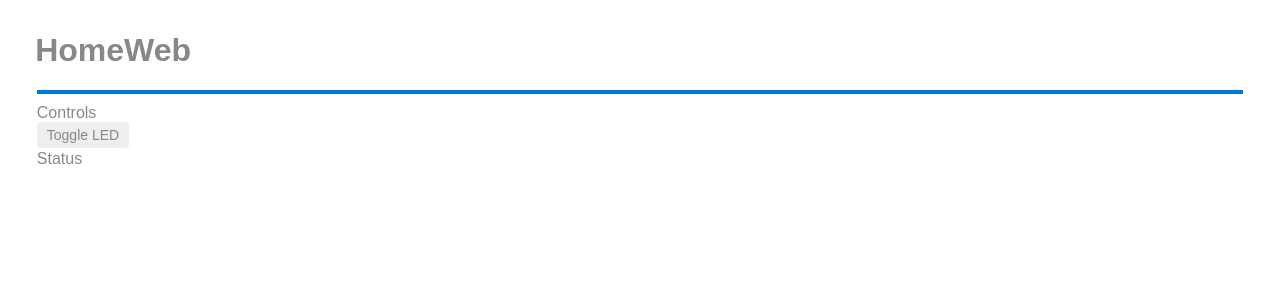
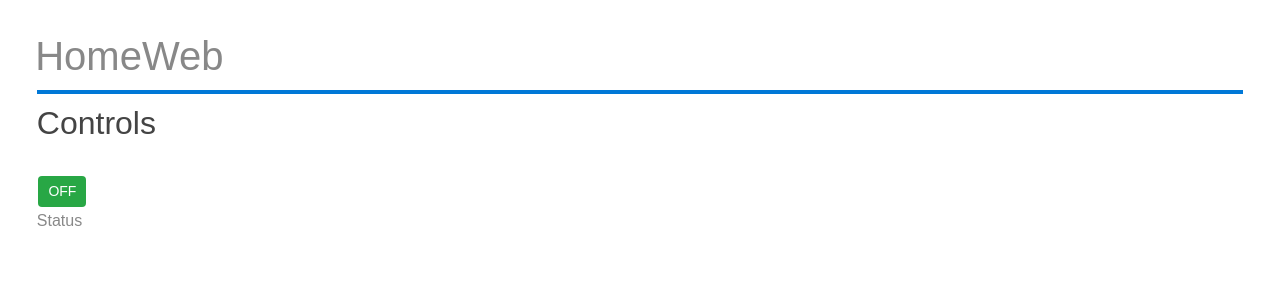
Before and after one commit to jasondb1/homeWeb, a React (Create React App) app: page / in a window 1280 px wide. Shown: the top 300 px of the page. Built offline with nearby package versions, Linux system fonts and the light colour scheme.

Commit message:
Added bootstrap on/off button component

```diff
--- a/src/App.js
+++ b/src/App.js
@@ -6,6 +6,13 @@ import Controls from "./components/Controls";
 import Status from "./components/Status";
 
 class App extends Component {
+
+    constructor(){
+        super();
+        this.state = {};
+    }
+
+
   render() {
     return (
       <div>
--- a/src/api.js
+++ b/src/api.js
@@ -13,7 +13,6 @@ const homewebService = {
   },
 
   ledOn() {
-      console.log('api led on');
     return new Promise((resolve, reject) => {
       fetch(`${baseAPI}/led_on`)
           .then(response => response.json())
@@ -25,7 +24,6 @@ const homewebService = {
   },
 
   ledOff() {
-      console.log('api led off');
     return new Promise((resolve, reject) => {
       fetch(`${baseAPI}/led_off`)
           .then(response => response.json())
--- a/src/components/Controls.js
+++ b/src/components/Controls.js
@@ -1,7 +1,6 @@
 import React, { Component } from 'react';
 import api from "../api";
-
-
+import OnOff from "./OnOffButton";
 
 class Controls extends Component {
     constructor(){
@@ -10,28 +9,14 @@ class Controls extends Component {
         this.state = {
             led_on: false,
         };
-
-        this.handleClick = this.handleClick.bind(this);
-
-    };
-
-    handleClick(){
-console.log('[handle click]');
-console.log(this.state.led_on);
-
-        if (this.state.led_on){
-            api.ledOff().then(json => this.setState({led_on: false }));
-        } else {
-            api.ledOn().then(json => this.setState({led_on: true}));
-        }
     };
 
     render(){
 
         return(
           <div>
-              Controls<br />
-              <button onClick={this.handleClick}>Toggle LED</button>
+              <h2>Controls</h2><br />
+             <OnOff label='LED' />
           </div>
         );
     };
--- /dev/null
+++ b/src/components/OnOffButton.js
@@ -0,0 +1,49 @@
+import React, {Component} from 'react';
+import '../api';
+import api from "../api";
+
+
+class OnOff extends Component {
+
+    constructor(props) {
+        super(props);
+
+        this.state = {
+            label: props.label,
+            isOn: props.isOn,
+
+        };
+
+        this.handleClick = this.handleClick.bind(this);
+    }
+
+    handleClick() {
+        if (this.state.led_on) {
+            api.ledOff().then(json => this.setState({led_on: false}));
+        } else {
+            api.ledOn().then(json => this.setState({led_on: true}));
+        }
+    };
+
+    btnState() {
+        return (
+            'btn ' +
+            this.state.led_on ? 'btn-success' : 'btn-danger'
+        )
+    }
+
+    render() {
+        return (
+            <div className='control'>
+                <button
+                    onClick={this.handleClick}
+                    className={this.btnState()}
+                >
+                    {this.state.isOn ? 'ON' : 'OFF'}
+                </button>
+            </div>
+        );
+    }
+}
+
+export default OnOff;
--- a/src/index.js
+++ b/src/index.js
@@ -1,5 +1,6 @@
 import React from "react";
 import ReactDOM from "react-dom";
+import '../node_modules/bootstrap/dist/css/bootstrap.min.css';
 import "./index.css";
 import App from "./App";
 import registerServiceWorker from "./registerServiceWorker";
```
Also changed, not shown: package.json (+4 -3 lines), 2 other files (tests, documents, lock files or other folders).
